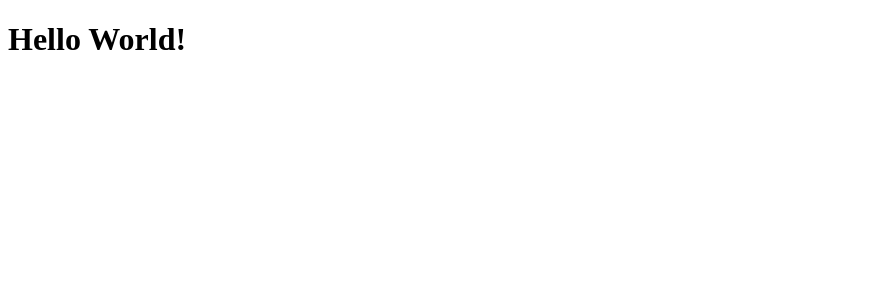
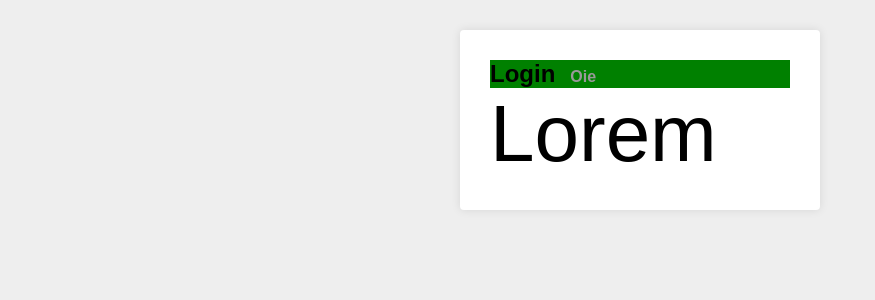
Before and after one commit to FrancioXavier/react-projeto-alunos, a React (Create React App) app: page / in a window 1280 px wide. Shown: the top 300 px of the page, without its empty margins (0-875 px from the left). Built offline with nearby package versions, Linux system fonts and the light colour scheme.

Commit message:
styled components

```diff
--- a/package.json
+++ b/package.json
@@ -45,6 +45,7 @@
     "eslint-plugin-prettier": "^5.0.1",
     "eslint-plugin-react": "^7.33.2",
     "eslint-plugin-react-hooks": "^4.6.0",
-    "prettier": "^3.0.3"
+    "prettier": "^3.0.3",
+    "styled-components": "^6.1.1"
   }
 }
--- a/src/App.js
+++ b/src/App.js
@@ -1,7 +1,14 @@
 import React from 'react';
+import Login from './pages/Login';
+import GlobalStyles from './styles/GlobalStyles';
 
 function App() {
-  return <h1>Hello World!</h1>;
+  return (
+    <>
+      <Login />
+      <GlobalStyles />
+    </>
+  );
 }
 
 export default App;
--- /dev/null
+++ b/src/pages/Login/index.js
@@ -0,0 +1,16 @@
+import React from 'react';
+
+import { Container } from '../../styles/GlobalStyles';
+import { Title, Paragraph } from './styled';
+
+export default function Login() {
+  return (
+    <Container>
+      <Title isRed={true}>
+        Login
+        <small>Oie</small>
+      </Title>
+      <Paragraph>Lorem</Paragraph>
+    </Container>
+  );
+}
--- /dev/null
+++ b/src/pages/Login/styled.js
@@ -0,0 +1,14 @@
+import styled from 'styled-components';
+
+export const Title = styled.h1`
+    background: green;
+    small {
+        font-size: 12pt;
+        margin-left: 15px;
+        color: #999;
+    }
+`;
+
+export const Paragraph = styled.p`
+  font-size: 80px;
+`;
--- /dev/null
+++ b/src/styles/GlobalStyles.js
@@ -0,0 +1,40 @@
+import styled, { createGlobalStyle } from 'styled-components';
+
+export default createGlobalStyle`
+  * {
+    margin: 0;
+    padding: 0;
+    outline: none;
+    box-sizing: border-box;
+  }
+
+  body {
+    font-family: sans-serif;
+    background: #eee;
+  }
+
+  html, body, #root {
+    height: 100%;
+  }
+
+  button {
+    cursor: pointer;
+  }
+
+  a {
+    text-decoration: none;
+  }
+
+  ul{
+    list-style: none;
+  }
+`;
+
+export const Container = styled.section`
+  max-width: 360px;
+  background: #fff;
+  margin: 30px auto;
+  padding: 30px;
+  border-radius: 4px;
+  box-shadow: 0 0 10px rgba(0, 0, 0, 0.1);
+`;
```
Also changed, not shown: 1 other file (tests, documents, lock files or other folders).
